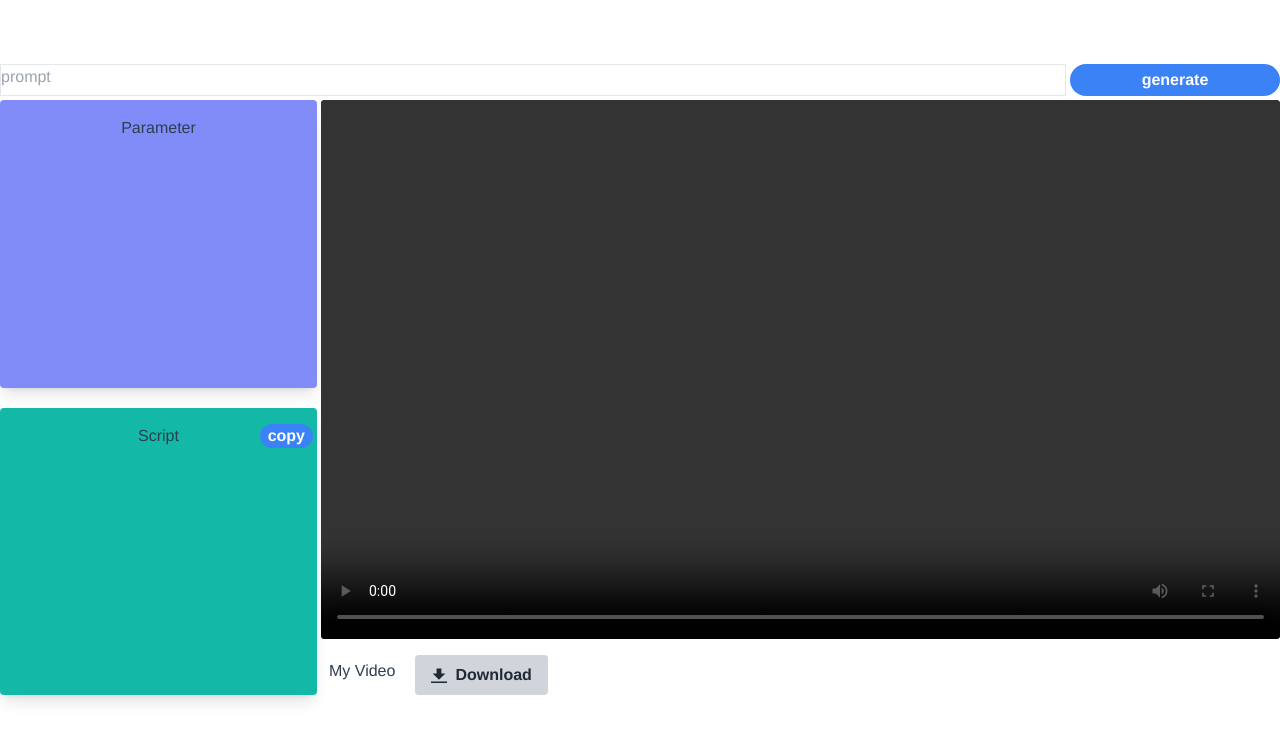
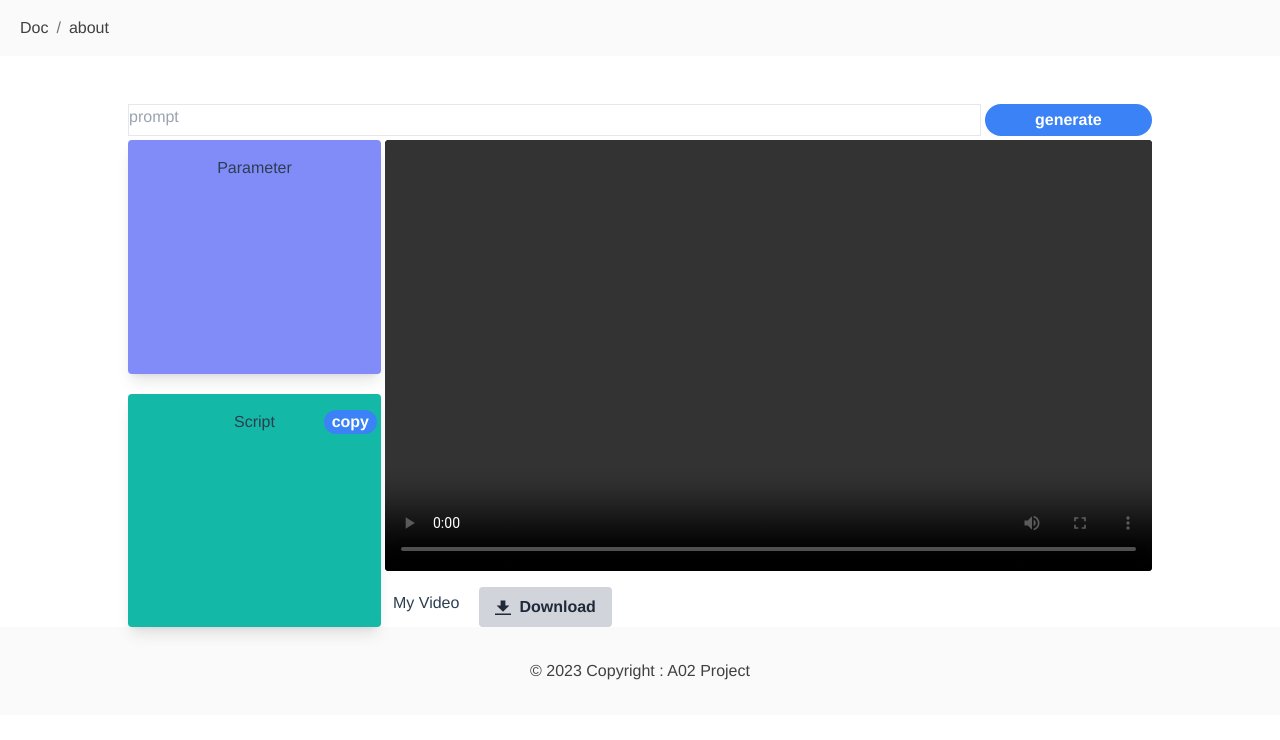
Before and after one commit to kakeru13468/A02_AI_Video_Generation, a Vue app in the folder Web/: page / in a window 1280 px wide. Shown: the top 740 px of the page. Built offline with nearby package versions, Linux system fonts and the light colour scheme.

Commit message:
add header and footer

```diff
--- a/Web/src/App.vue
+++ b/Web/src/App.vue
@@ -1,5 +1,23 @@
 <template>
-  <div class="container gap-4 mx-auto pt-16">
+  <nav class="flex w-full flex-wrap items-center justify-between py-2 bg-neutral-50 lg:py-4">
+    <div class="flex w-full flex-wrap items-center justify-between px-3">
+      <nav class="w-full rounded-md" aria-label="breadcrumb">
+        <ol class="list-reset ml-2 flex">
+          <li>
+            <a href="#" class="text-neutral-700 bg-neutral-50">Doc</a>
+          </li>
+          <li>
+            <span class="mx-2 text-neutral-500 dark:text-neutral-200">/</span>
+          </li>
+          <li>
+            <a href="#" class="text-neutral-700 bg-neutral-50">about</a>
+          </li>
+        </ol>
+      </nav>
+    </div>
+  </nav>
+
+  <div class="container gap-4 mx-auto pt-12">
     <div class="grid grid-cols-12 gap-1 ">
       <textarea class="flex-wrap sm:col-span-12 md:col-span-10 lg:col-span-10 h-8 border max-h-24 resize-none area-lg"
         placeholder="prompt"></textarea>
@@ -35,9 +53,14 @@
           </button>
         </div>
       </div>
-
     </div>
   </div>
+
+  <footer class="p-4 bg-neutral-50 text-center lg:text-left">
+    <div class="p-4 text-center text-neutral-700 bg-neutral-50">
+      © 2023 Copyright : A02 Project
+    </div>
+  </footer>
 </template>
 
 <script>
@@ -58,4 +81,5 @@ export default {
   -moz-osx-font-smoothing: grayscale;
   text-align: center;
   color: #2c3e50;
-}</style>
+}
+</style>
--- a/Web/tailwind.config.js
+++ b/Web/tailwind.config.js
@@ -5,7 +5,12 @@ module.exports = {
     "./src/**/*.{vue,js,ts,jsx,tsx}",
 ],
   theme: {
-    extend: {},
+    screens:{
+      'sm': '390px',
+      'md': '640px',
+      'lg': '768px',
+      'xl': '1024px',
+    },
   },
   plugins: [],
 }
```
Also changed, not shown: Web/.eslintrc.js.
